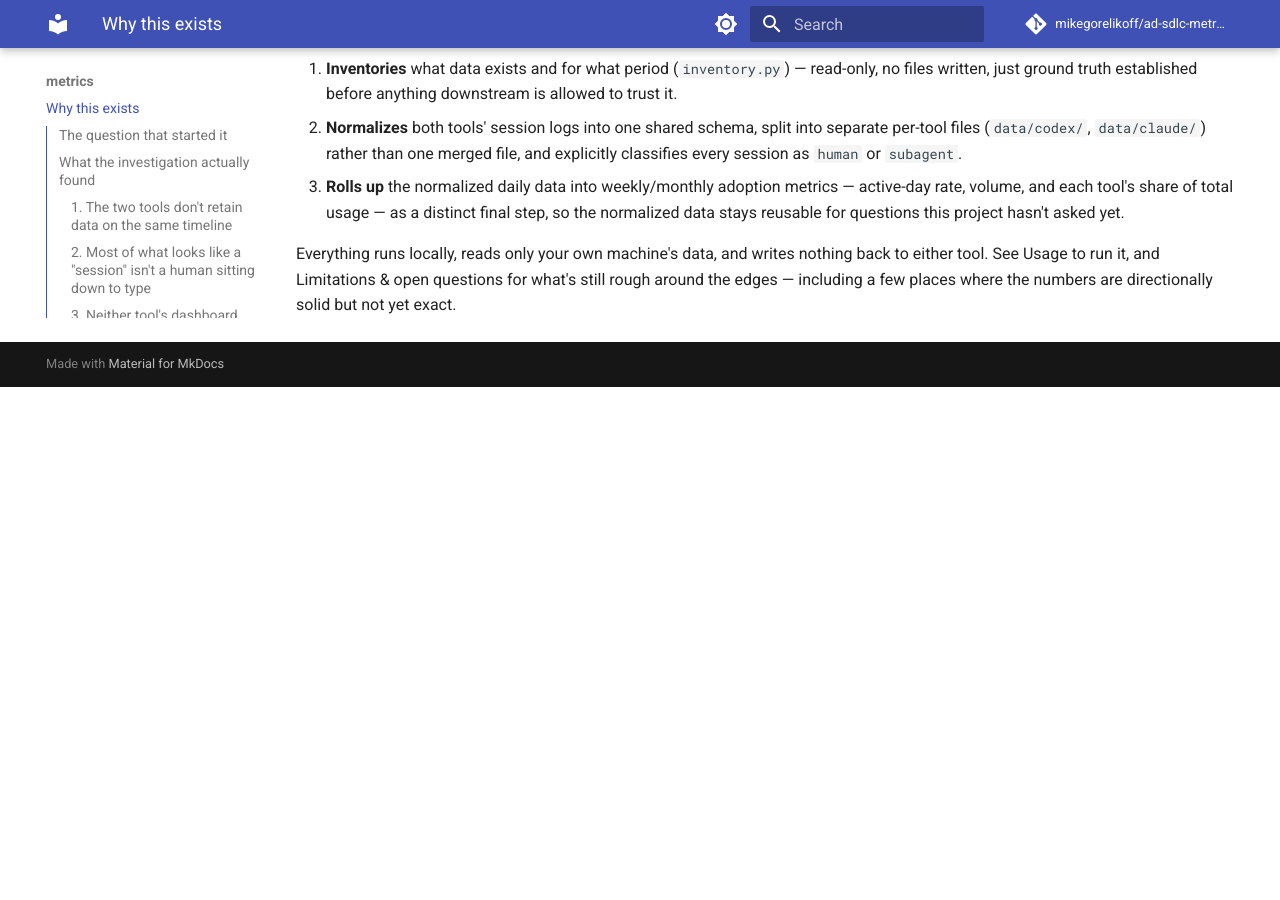
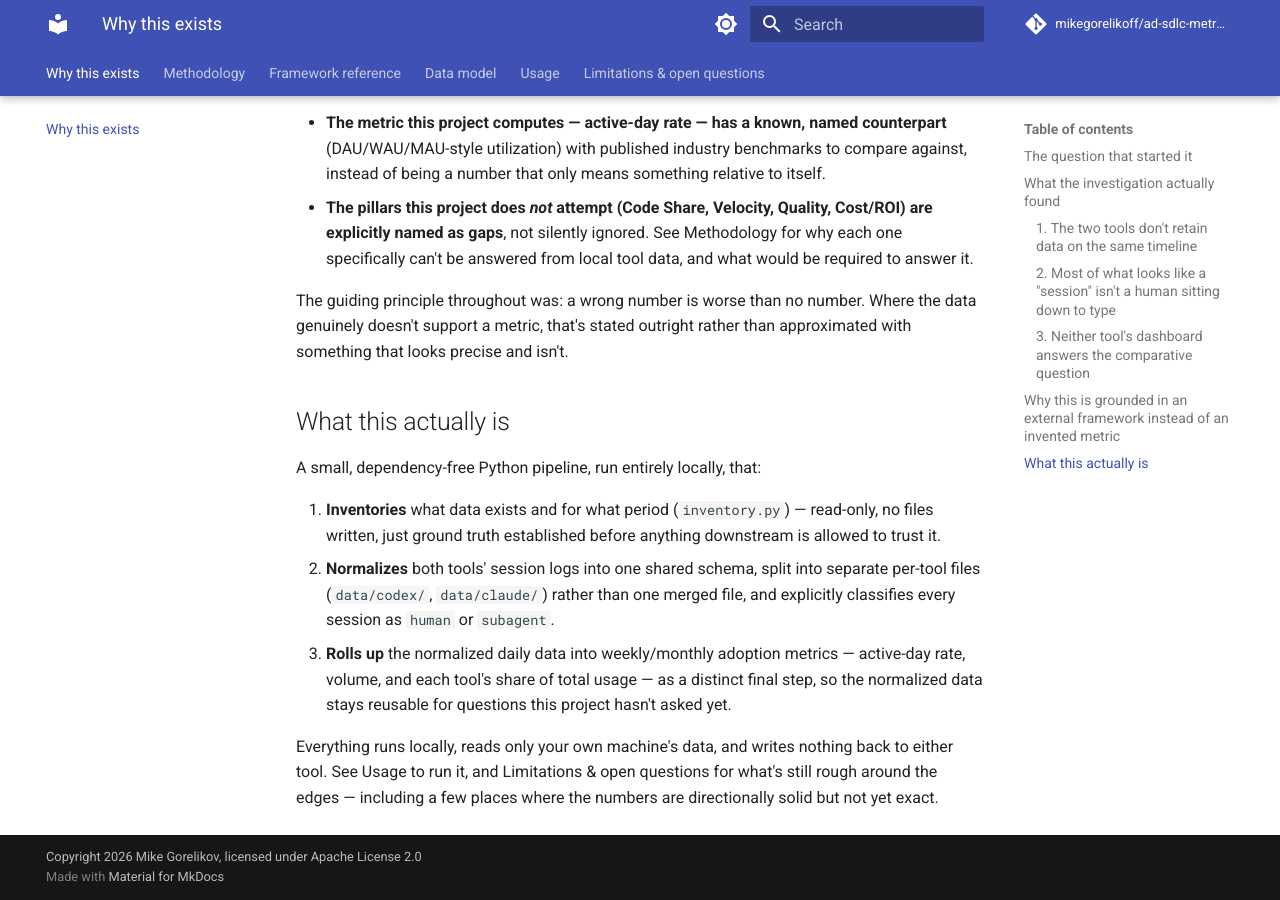
Before and after one commit to mikegorelikoff/ad-sdlc-metrics, an MkDocs documentation site: the page built from docs/index.md, in a window 1280 px wide and 900 px high, scrolled down 1912 px. Built offline with MkDocs 1.6.1 and Material for MkDocs 9.7.7, drawn with Linux system fonts in a browser that asks for light colours; comment, search, counter and statistics services are not loaded; before the commit the page ends 2299 px from its top, so only the background shows below that.

Commit message:
Match docs theme/name style to ai-sdlc-harness
Adopt the same Material for MkDocs feature set (sticky nav tabs,
instant loading, search suggest/highlight, TOC-follow) and add a
copyright footer line. Renamed the displayed project name to
ai-sdlc-metrics in mkdocs.yml/README.

Co-Authored-By: Claude Sonnet 5 <noreply@anthropic.com>

```diff
--- a/mkdocs.yml
+++ b/mkdocs.yml
@@ -1,9 +1,10 @@
-site_name: metrics
+site_name: ai-sdlc-metrics
 site_description: Personal AI-tool adoption metrics for Codex CLI and Claude Code
 site_url: https://mikegorelikoff.github.io/ad-sdlc-metrics/
 repo_url: https://github.com/mikegorelikoff/ad-sdlc-metrics
 repo_name: mikegorelikoff/ad-sdlc-metrics
 edit_uri: edit/main/docs/
+copyright: Copyright 2026 Mike Gorelikov, licensed under Apache License 2.0
 
 theme:
   name: material
@@ -22,9 +23,15 @@ theme:
         name: Switch to light mode
   features:
     - navigation.instant
+    - navigation.tabs
+    - navigation.tabs.sticky
+    - navigation.top
     - navigation.sections
+    - search.suggest
+    - search.highlight
     - content.code.copy
-    - toc.integrate
+    - content.tooltips
+    - toc.follow
 
 markdown_extensions:
   - tables
```
Also changed, not shown: README.md (+1 -1 lines).
